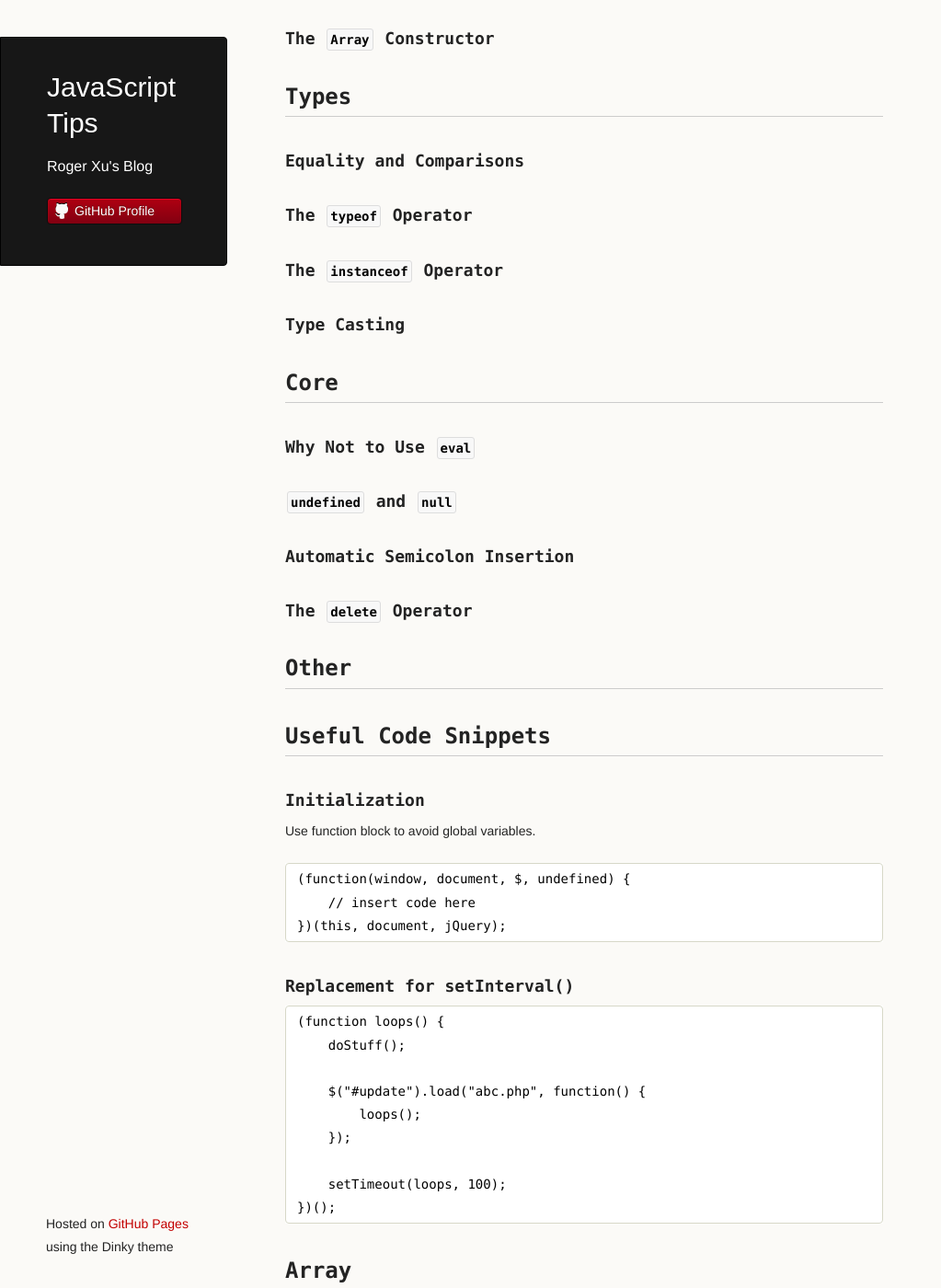
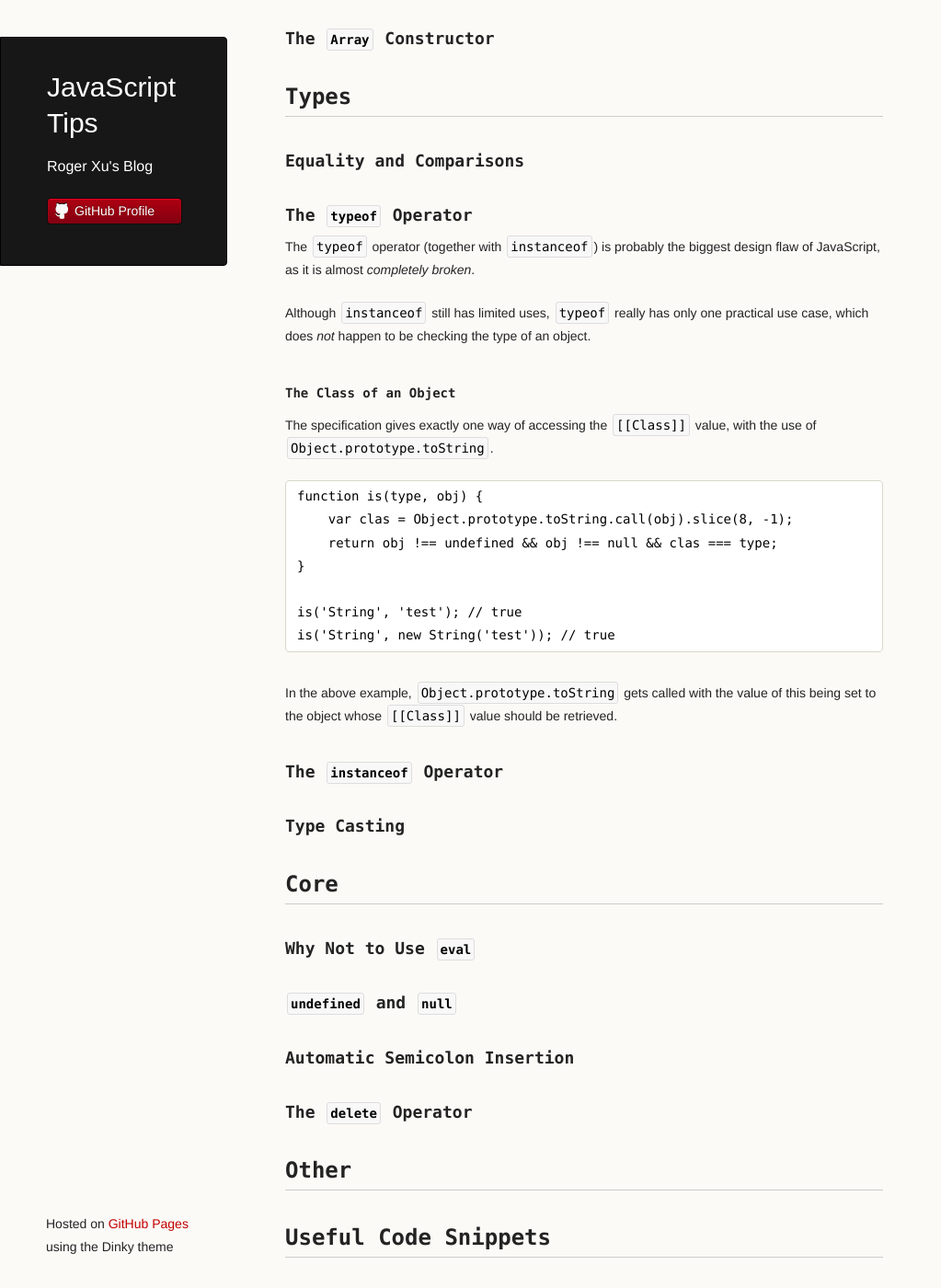
Before and after one commit to rogerxu/rogerxu.github.io, a Jekyll site: the page built from _posts/2012-10-30-javascript-tips.md, in a window 1280 px wide and 1400 px high, scrolled down 1064 px. Shown: the whole window at 92% size, without its empty margins (0-1023 px from the left). Built offline with Jekyll 4.4.1, drawn with Linux system fonts in a browser that asks for light colours.

Commit message:
Add typeof section for JavaScript tips post.

```diff
--- a/_posts/2012-10-30-javascript-tips.md
+++ b/_posts/2012-10-30-javascript-tips.md
@@ -42,6 +42,24 @@ JavaScript is a language that almost every developer can use to accomplish littl
 ### Equality and Comparisons
 
 ### The `typeof` Operator
+
+The `typeof` operator (together with `instanceof`) is probably the biggest design flaw of JavaScript, as it is almost *completely broken*.
+
+Although `instanceof` still has limited uses, `typeof` really has only one practical use case, which does *not* happen to be checking the type of an object.
+
+#### The Class of an Object
+
+The specification gives exactly one way of accessing the `[[Class]]` value, with the use of `Object.prototype.toString`.
+
+    function is(type, obj) {
+        var clas = Object.prototype.toString.call(obj).slice(8, -1);
+        return obj !== undefined && obj !== null && clas === type;
+    }
+
+    is('String', 'test'); // true
+    is('String', new String('test')); // true
+
+In the above example, `Object.prototype.toString` gets called with the value of this being set to the object whose `[[Class]]` value should be retrieved.
 
 ### The `instanceof` Operator
 
```
